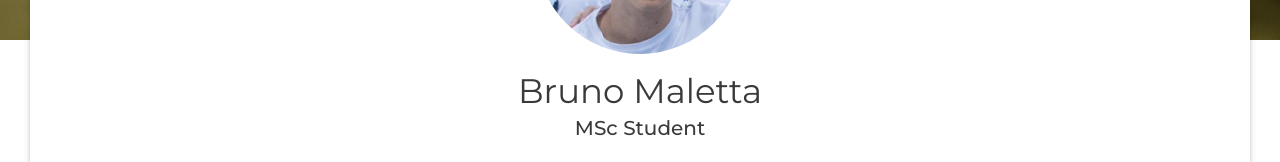
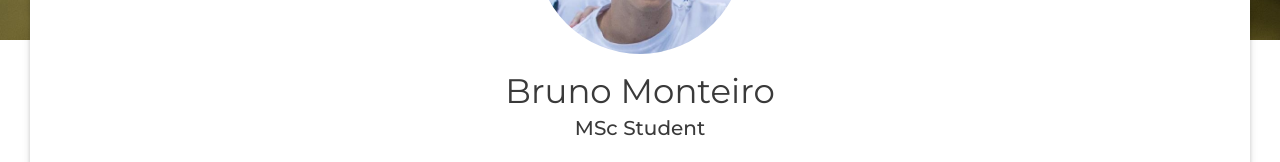
Before and after one commit to brunomaletta/brunomaletta.github.io, a React (Create React App) app: page / in a window 1280 px wide. Shown: the part 320-482 px from the top of the page. Built offline with nearby package versions, Linux system fonts and the light colour scheme.

Commit message:
Agora vai? Mudar nome

```diff
--- a/src/components/Intro.component.jsx
+++ b/src/components/Intro.component.jsx
@@ -9,7 +9,7 @@ const IntroComponent = styled.div`
 function ProfileSection() {
     return (
         <IntroComponent>
-            <Typography variant="h4" component="h1">Bruno Maletta</Typography>
+            <Typography variant="h4" component="h1">Bruno Monteiro</Typography>
             <Typography variant="h6" component="h2">MSc Student</Typography>
 
             <SocialMedia />
```
